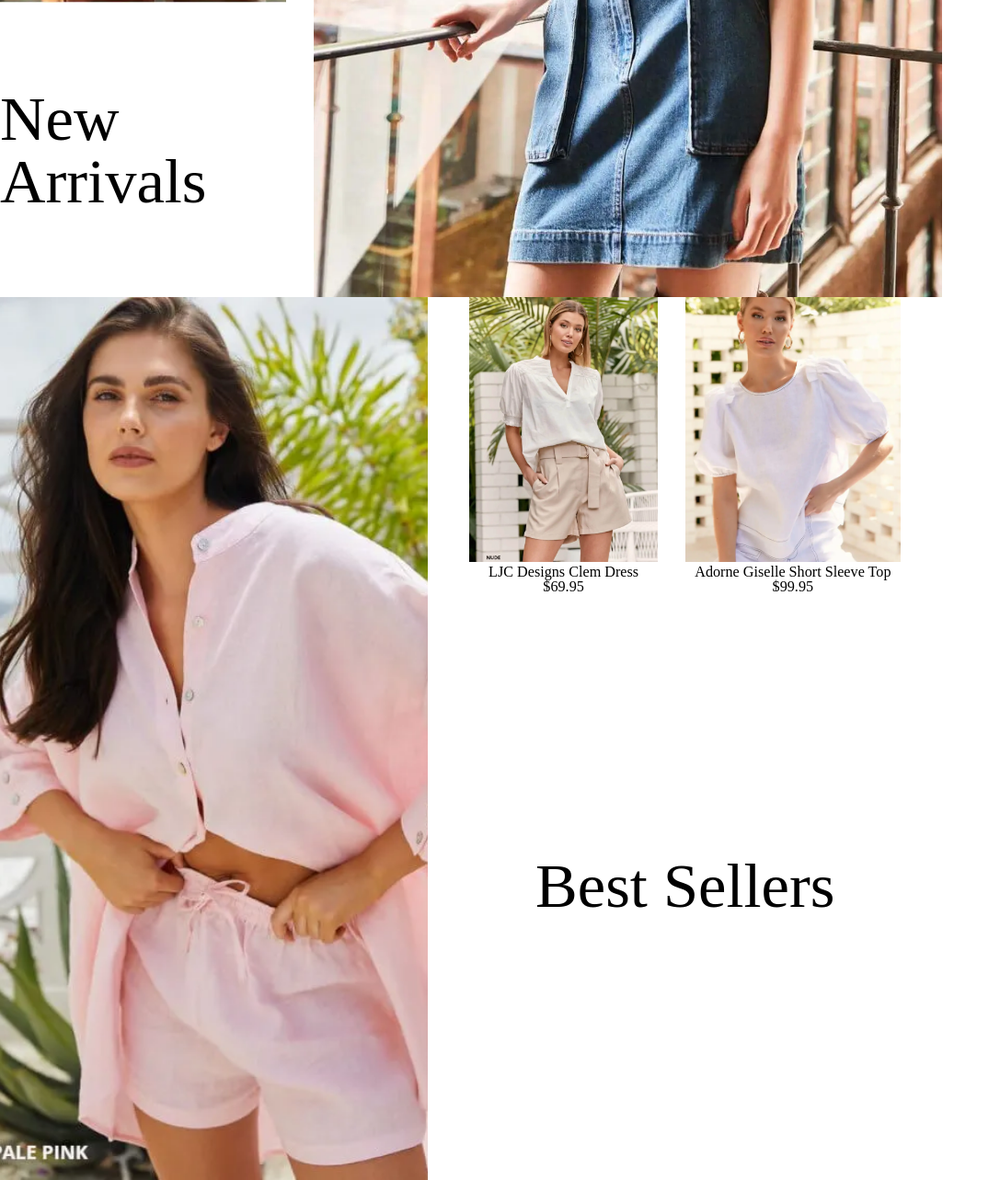
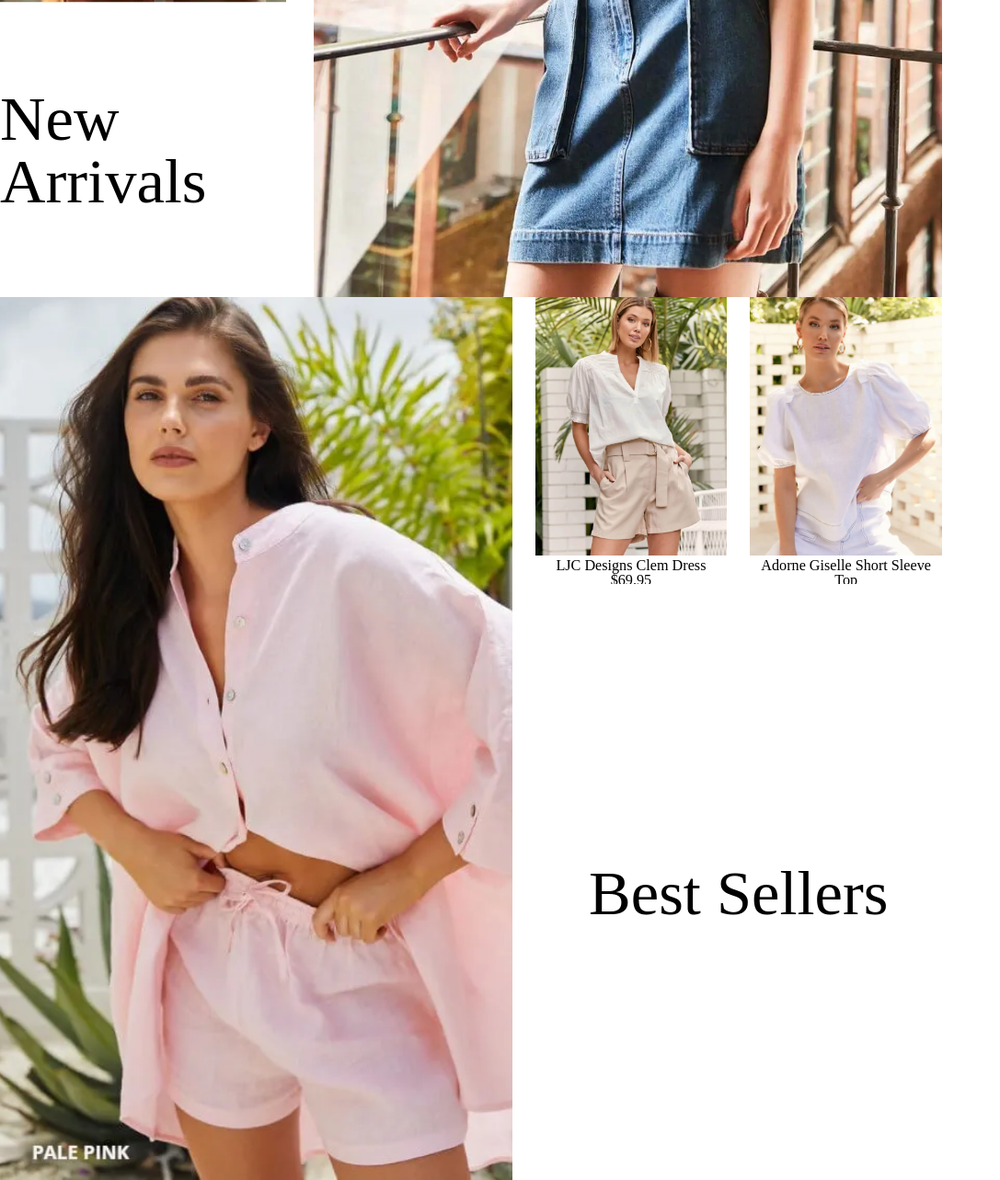
Before and after one commit to RyanWang688/UID-A3, a plain HTML site: page index.html in a window 1280 px wide. Shown: the part 1663-2946 px from the top of the page at 92% size, without its empty margins (0-1087 px from the left). Drawn offline with Linux system fonts and the light colour scheme; a web font is replaced by a local one.

Commit message:
change bestseller grid gutter

```diff
--- a/styles/main.css
+++ b/styles/main.css
@@ -72,10 +72,11 @@
 }
 .bestSellers{
     display: grid;
-    grid-template-columns: 2.5fr 1.5fr 1.5fr;
+    grid-template-columns: 4fr 1.5fr 1.5fr;
     grid-template-rows: 1fr 2fr;
     height: 120vh;
     width: 80vw;
+    grid-gap: 25px;
 }
 .bestSellers-image-1{
     width: 2.5fr;
@@ -95,8 +96,6 @@
     grid-row: 1/2;
     grid-column: 2/3;
     overflow: hidden;
-    margin-left: 45px;
-    margin-right: 30px;
 }
 .bestSellers-product-1 > h5{
     text-align: center;
@@ -112,7 +111,6 @@
     grid-row: 1/2;
     grid-column: 3/4;
     overflow: hidden;
-    margin-right: 45px;
 }
 .bestSellers-product-2 > h5{
     text-align: center;
```
